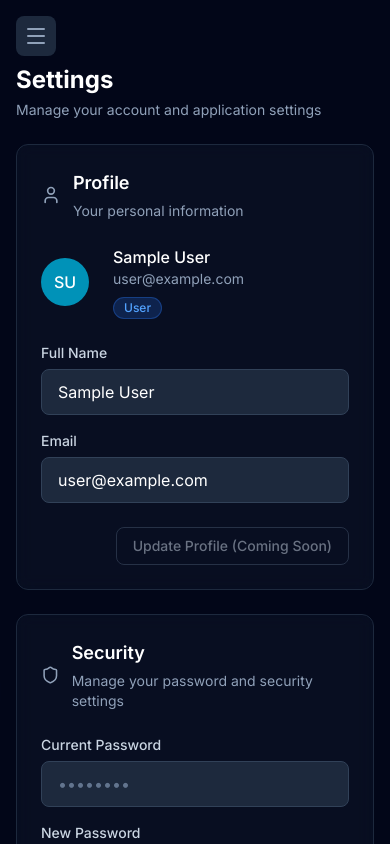
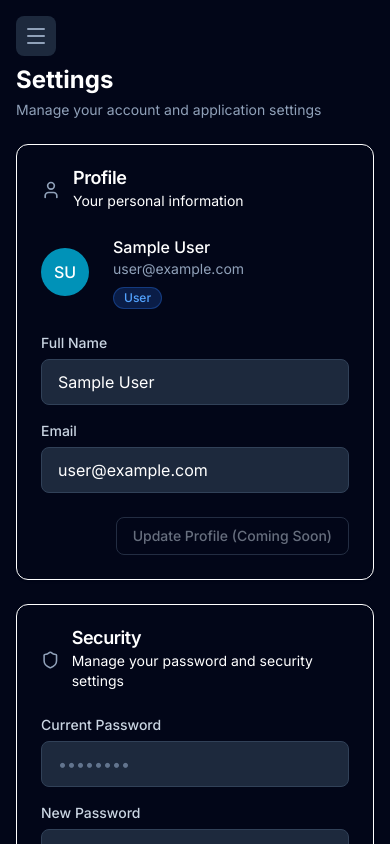
Before and after one commit to michailtjhang/cms-nextjs, a Next.js app: page /settings in a window 390 px wide. Shown: the top 844 px of the page. Built offline with nearby package versions, Linux system fonts and the light colour scheme; no server answers; sample sign-in values are in the browser's storage.

Commit message:
feat: add dashboard statistics card and responsive sidebar navigation with global styles.

```diff
--- a/src/app/globals.css
+++ b/src/app/globals.css
@@ -1,4 +1,108 @@
 @import "tailwindcss";
+
+@theme {
+  --color-border: var(--border);
+  --color-input: var(--input);
+  --color-ring: var(--ring);
+  --color-background: var(--background);
+  --color-foreground: var(--foreground);
+
+  --color-primary: var(--primary);
+  --color-primary-foreground: var(--primary-foreground);
+
+  --color-secondary: var(--secondary);
+  --color-secondary-foreground: var(--secondary-foreground);
+
+  --color-destructive: var(--destructive);
+  --color-destructive-foreground: var(--destructive-foreground);
+
+  --color-muted: var(--muted);
+  --color-muted-foreground: var(--muted-foreground);
+
+  --color-accent: var(--accent);
+  --color-accent-foreground: var(--accent-foreground);
+
+  --color-popover: var(--popover);
+  --color-popover-foreground: var(--popover-foreground);
+
+  --color-card: var(--card);
+  --color-card-foreground: var(--card-foreground);
+
+  --radius-lg: var(--radius);
+  --radius-md: calc(var(--radius) - 2px);
+  --radius-sm: calc(var(--radius) - 4px);
+}
+
+:root {
+  --background: 0 0% 100%;
+  --foreground: 222.2 84% 4.9%;
+
+  --card: 0 0% 100%;
+  --card-foreground: 222.2 84% 4.9%;
+
+  --popover: 0 0% 100%;
+  --popover-foreground: 222.2 84% 4.9%;
+
+  --primary: 221.2 83.2% 53.3%;
+  --primary-foreground: 210 40% 98%;
+
+  --secondary: 210 40% 96.1%;
+  --secondary-foreground: 222.2 47.4% 11.2%;
+
+  --muted: 210 40% 96.1%;
+  --muted-foreground: 215.4 16.3% 46.9%;
+
+  --accent: 210 40% 96.1%;
+  --accent-foreground: 222.2 47.4% 11.2%;
+
+  --destructive: 0 84.2% 60.2%;
+  --destructive-foreground: 210 40% 98%;
+
+  --border: 214.3 31.8% 91.4%;
+  --input: 214.3 31.8% 91.4%;
+  --ring: 221.2 83.2% 53.3%;
+
+  --radius: 0.5rem;
+}
+
+.dark {
+  --background: 222.2 84% 4.9%;
+  --foreground: 210 40% 98%;
+
+  --card: 222.2 84% 4.9%;
+  --card-foreground: 210 40% 98%;
+
+  --popover: 222.2 84% 4.9%;
+  --popover-foreground: 210 40% 98%;
+
+  --primary: 217.2 91.2% 59.8%;
+  --primary-foreground: 222.2 47.4% 11.2%;
+
+  --secondary: 217.2 32.6% 17.5%;
+  --secondary-foreground: 210 40% 98%;
+
+  --muted: 217.2 32.6% 17.5%;
+  --muted-foreground: 215 20.2% 65.1%;
+
+  --accent: 217.2 32.6% 17.5%;
+  --accent-foreground: 210 40% 98%;
+
+  --destructive: 0 62.8% 30.6%;
+  --destructive-foreground: 210 40% 98%;
+
+  --border: 217.2 32.6% 17.5%;
+  --input: 217.2 32.6% 17.5%;
+  --ring: 224.3 76.3% 48%;
+}
+
+@layer base {
+  * {
+    @apply border-border;
+  }
+  body {
+    @apply bg-background text-foreground;
+  }
+}
 
 /* Custom scrollbar */
 ::-webkit-scrollbar {
--- a/src/components/dashboard/stats-card.tsx
+++ b/src/components/dashboard/stats-card.tsx
@@ -23,29 +23,29 @@ export function StatsCard({
 }: StatsCardProps) {
     const variants = {
         default: {
-            bg: "bg-slate-800/50",
-            iconBg: "bg-slate-700",
-            iconColor: "text-slate-300",
+            bg: "bg-muted/50",
+            iconBg: "bg-muted",
+            iconColor: "text-muted-foreground",
         },
         blue: {
             bg: "bg-blue-500/10",
             iconBg: "bg-blue-500/20",
-            iconColor: "text-blue-400",
+            iconColor: "text-blue-600 dark:text-blue-400",
         },
         green: {
             bg: "bg-green-500/10",
             iconBg: "bg-green-500/20",
-            iconColor: "text-green-400",
+            iconColor: "text-green-600 dark:text-green-400",
         },
         purple: {
             bg: "bg-purple-500/10",
             iconBg: "bg-purple-500/20",
-            iconColor: "text-purple-400",
+            iconColor: "text-purple-600 dark:text-purple-400",
         },
         amber: {
             bg: "bg-amber-500/10",
             iconBg: "bg-amber-500/20",
-            iconColor: "text-amber-400",
+            iconColor: "text-amber-600 dark:text-amber-400",
         },
     }
 
@@ -54,29 +54,29 @@ export function StatsCard({
     return (
         <div
             className={cn(
-                "rounded-xl border border-slate-800 p-6",
-                "bg-slate-900/50 backdrop-blur-sm",
-                "transition-all duration-200 hover:border-slate-700"
+                "rounded-xl border border-border p-6",
+                "bg-card text-card-foreground shadow-sm",
+                "transition-all duration-200 hover:border-muted-foreground/25"
             )}
         >
             <div className="flex items-start justify-between">
                 <div>
-                    <p className="text-sm font-medium text-slate-400">{title}</p>
-                    <p className="text-3xl font-bold text-white mt-2">{value}</p>
+                    <p className="text-sm font-medium text-muted-foreground">{title}</p>
+                    <p className="text-3xl font-bold mt-2">{value}</p>
                     {description && (
-                        <p className="text-sm text-slate-500 mt-1">{description}</p>
+                        <p className="text-sm text-muted-foreground mt-1">{description}</p>
                     )}
                     {trend && (
                         <div className="flex items-center gap-1 mt-2">
                             <span
                                 className={cn(
                                     "text-sm font-medium",
-                                    trend.isPositive ? "text-green-400" : "text-red-400"
+                                    trend.isPositive ? "text-green-600 dark:text-green-400" : "text-red-600 dark:text-red-400"
                                 )}
                             >
                                 {trend.isPositive ? "+" : "-"}{Math.abs(trend.value)}%
                             </span>
-                            <span className="text-sm text-slate-500">vs last month</span>
+                            <span className="text-sm text-muted-foreground">vs last month</span>
                         </div>
                     )}
                 </div>
--- a/src/components/ui/card.tsx
+++ b/src/components/ui/card.tsx
@@ -8,8 +8,8 @@ function Card({ className, variant = "default", ...props }: CardProps) {
     return (
         <div
             className={cn(
-                "rounded-xl border border-slate-800 bg-slate-900/50 backdrop-blur-sm",
-                variant === "gradient" && "bg-gradient-to-br from-slate-900 to-slate-800",
+                "rounded-xl border border-border bg-card text-card-foreground shadow-sm",
+                variant === "gradient" && "bg-gradient-to-br from-card to-muted",
                 className
             )}
             {...props}
@@ -24,7 +24,7 @@ function CardHeader({ className, ...props }: React.HTMLAttributes<HTMLDivElement
 function CardTitle({ className, ...props }: React.HTMLAttributes<HTMLHeadingElement>) {
     return (
         <h3
-            className={cn("text-lg font-semibold text-white", className)}
+            className={cn("text-lg font-semibold leading-none tracking-tight", className)}
             {...props}
         />
     )
@@ -32,7 +32,7 @@ function CardTitle({ className, ...props }: React.HTMLAttributes<HTMLHeadingElem
 
 function CardDescription({ className, ...props }: React.HTMLAttributes<HTMLParagraphElement>) {
     return (
-        <p className={cn("text-sm text-slate-400 mt-1", className)} {...props} />
+        <p className={cn("text-sm text-muted-foreground mt-1", className)} {...props} />
     )
 }
 
```
Also changed, not shown: src/components/layout/sidebar.tsx (+20 -22 lines).
